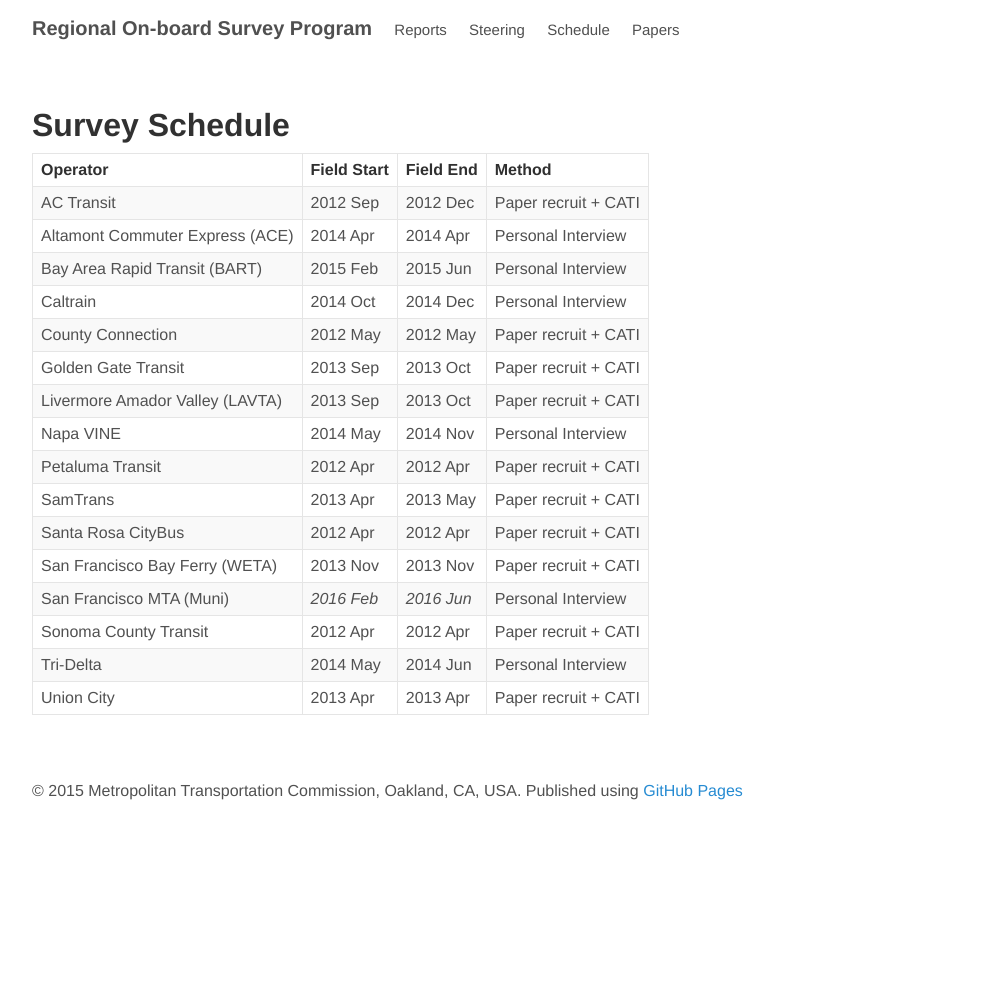
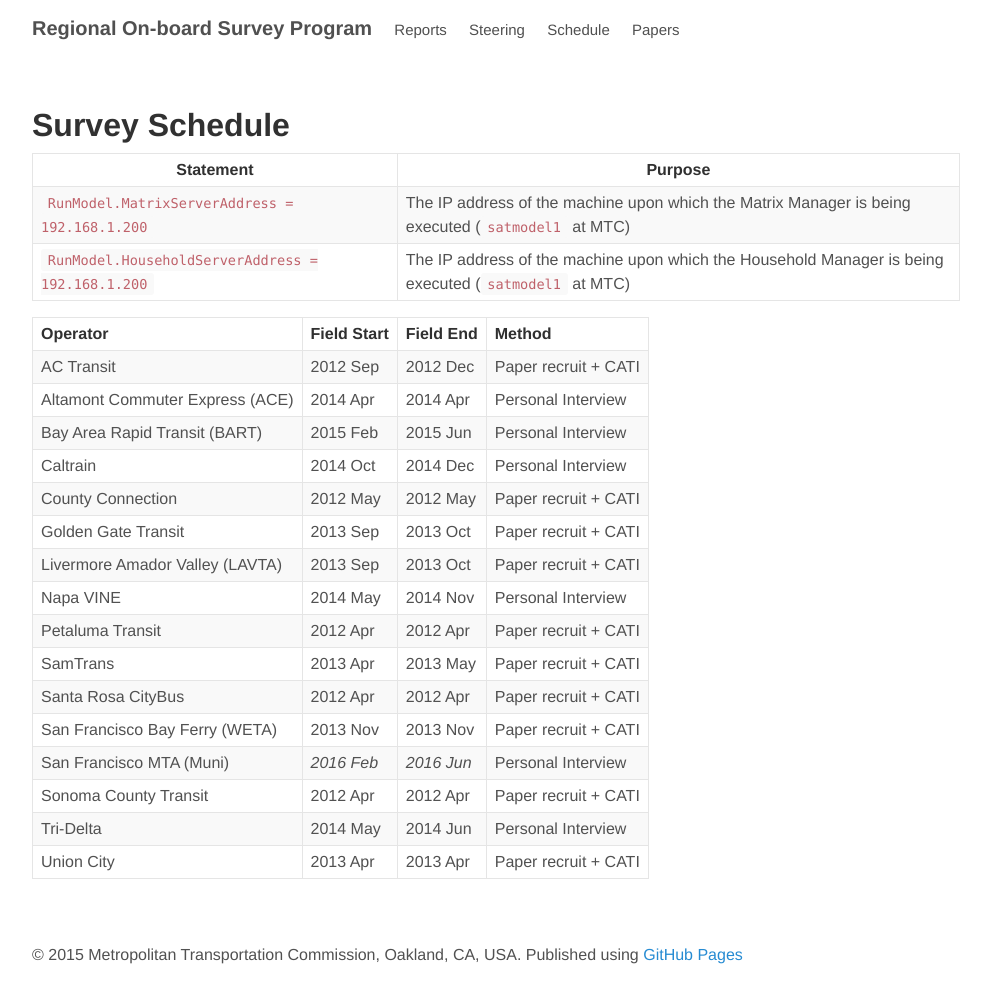
Before and after one commit to BayAreaMetro/transit-passenger-surveys, a Jekyll site: the page built from schedule.md, in a window 1280 px wide. Shown: the whole page, without its empty margins (144-1135 px from the left). Built offline with Jekyll 4.4.1, drawn with Linux system fonts in a browser that asks for light colours; nearby versions of some CDN libraries; library files that are not in the unit come from our copies; Markdown is read by kramdown in place of the engine named in the settings; before the commit the page ends 900 px from its top, so only the background shows below that.

```diff
--- a/schedule.md
+++ b/schedule.md
@@ -4,6 +4,12 @@ title: Schedule
 ---
 
 # Survey Schedule
+
+| **Statement**                                     | **Purpose**                                                                                           |
+|---------------------------------------------------|-------------------------------------------------------------------------------------------------------|
+| `RunModel.MatrixServerAddress = 192.168.1.200`    | The IP address of the machine upon which the Matrix Manager is being executed (`satmodel1` at MTC)    |
+| `RunModel.HouseholdServerAddress = 192.168.1.200` | The IP address of the machine upon which the Household Manager is being executed (`satmodel1` at MTC) |
+
 
 | **Operator**                     | **Field Start** | **Field End** | **Method**           |
 |:---------------------------------|:----------------|:--------------|:---------------------|
```
Also changed, not shown: papers.md (+1 -1 lines).
